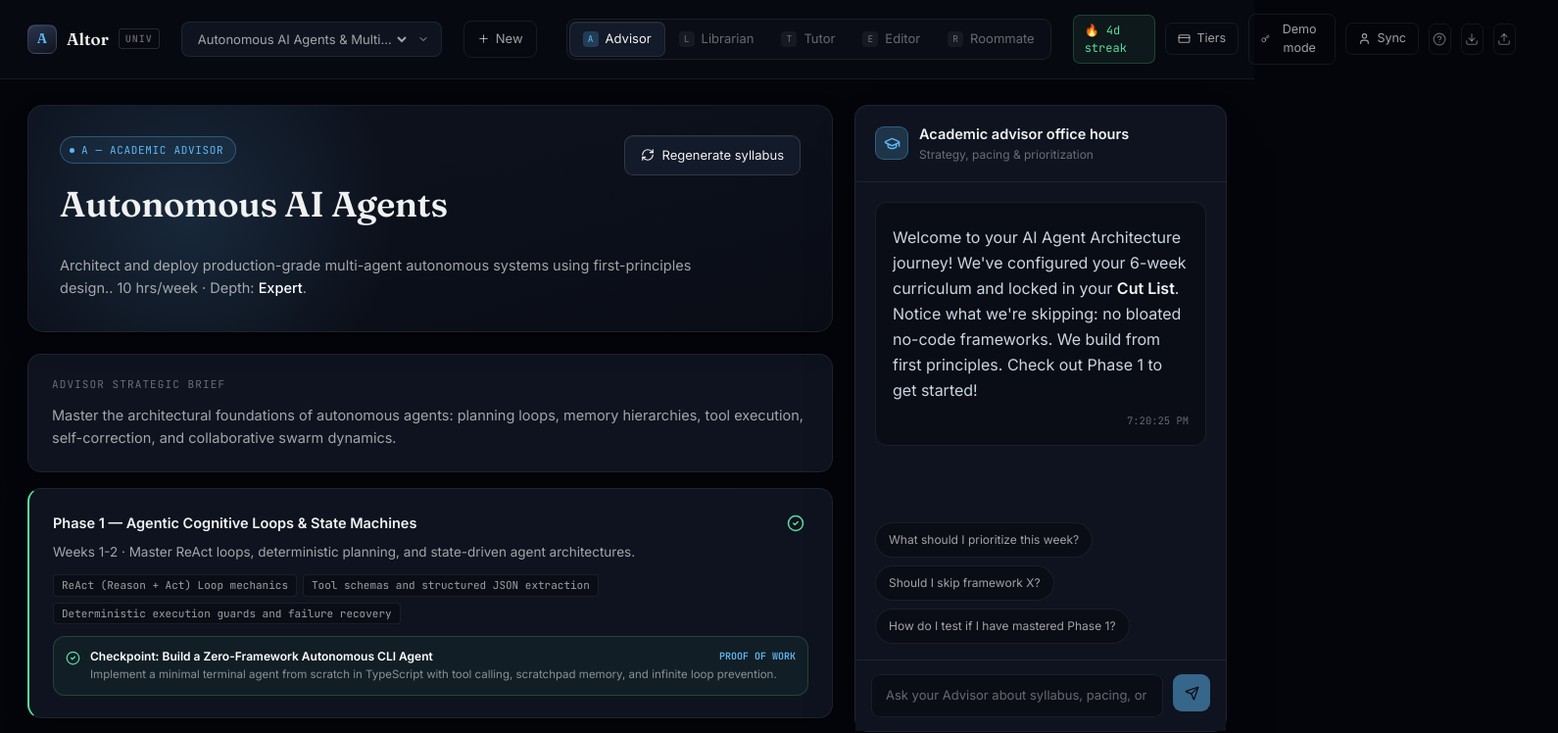
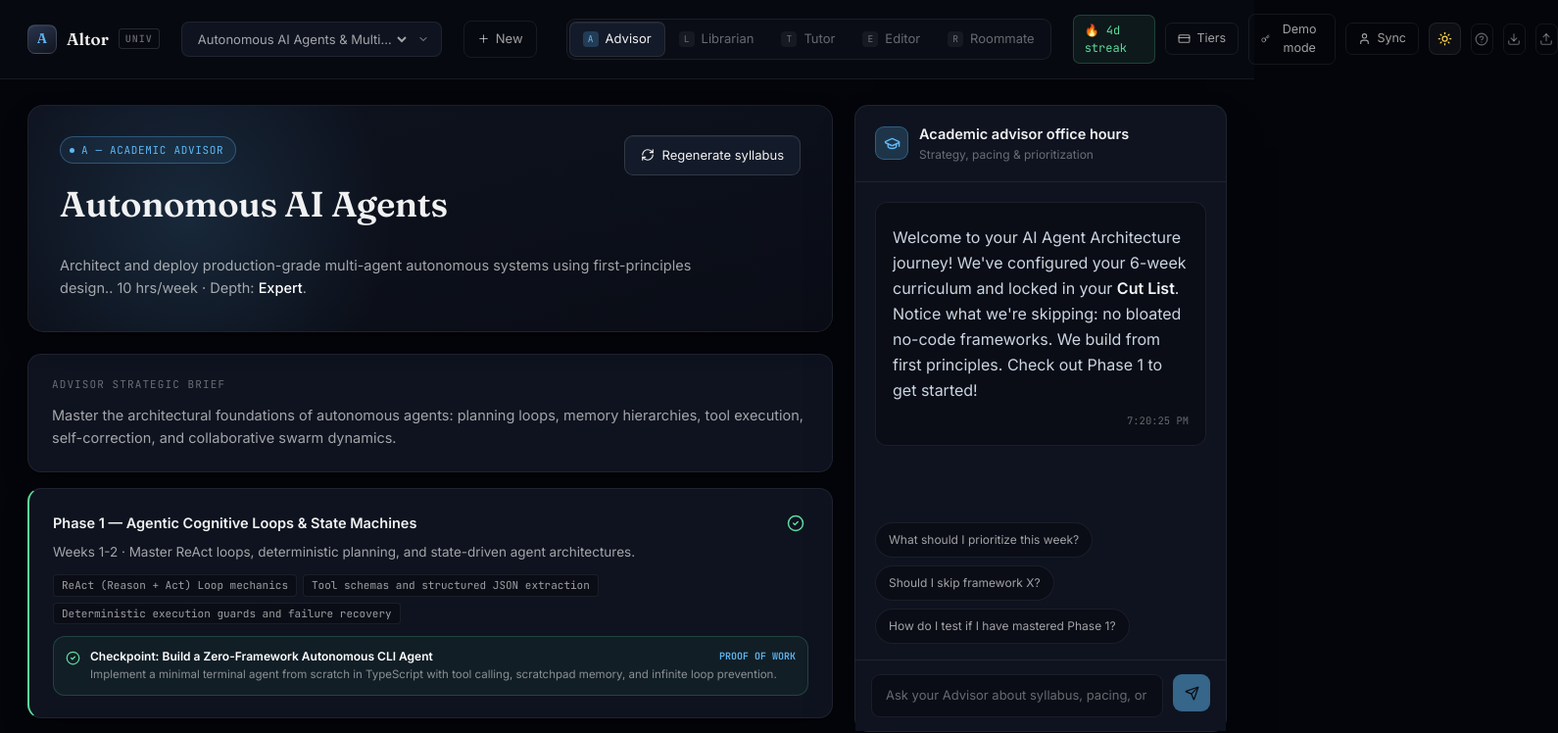
Before and after one commit to AW-Creates/alter-app, a React (Vite) app: page / in a window 1280 px wide. Shown: the top 748 px of the page at 98% size, 1590 px wide, since content can reach past the window. Built offline with nearby package versions, Linux system fonts and the light colour scheme.

Commit message:
feat(theme): implement full Light Mode (Ivory Parchment) & Dark Mode (Obsidian Void) toggle system

```diff
--- a/src/App.tsx
+++ b/src/App.tsx
@@ -1,6 +1,7 @@
 import React, { useState, useEffect } from 'react';
 import { useJourney } from './context/JourneyContext';
 import { AuthProvider, useAuth } from './context/AuthContext';
+import { ThemeProvider } from './context/ThemeContext';
 import { Navbar } from './components/layout/Navbar';
 import { ApiKeyModal } from './components/layout/ApiKeyModal';
 import { CreateJourneyModal } from './components/dashboard/CreateJourneyModal';
@@ -144,8 +145,10 @@ export const AppContent: React.FC = () => {
 
 export default function App() {
   return (
-    <AuthProvider>
-      <AppContent />
-    </AuthProvider>
+    <ThemeProvider>
+      <AuthProvider>
+        <AppContent />
+      </AuthProvider>
+    </ThemeProvider>
   );
 }
--- /dev/null
+++ b/src/components/common/ThemeToggle.tsx
@@ -0,0 +1,30 @@
+import React from 'react';
+import { useTheme } from '../../context/ThemeContext';
+import { Sun, Moon } from 'lucide-react';
+
+interface ThemeToggleProps {
+  className?: string;
+}
+
+export const ThemeToggle: React.FC<ThemeToggleProps> = ({ className = '' }) => {
+  const { theme, toggleTheme } = useTheme();
+
+  return (
+    <button
+      onClick={toggleTheme}
+      className={`p-2 rounded-lg transition border flex items-center justify-center ${
+        theme === 'dark'
+          ? 'bg-white/[0.04] hover:bg-white/[0.08] border-white/[0.08] text-amber-300 hover:text-amber-200'
+          : 'bg-slate-100 hover:bg-slate-200 border-slate-200 text-slate-700 hover:text-slate-900 shadow-sm'
+      } ${className}`}
+      title={theme === 'dark' ? 'Switch to Light Mode (Ivory Parchment)' : 'Switch to Dark Mode (Obsidian Void)'}
+      aria-label="Toggle Theme"
+    >
+      {theme === 'dark' ? (
+        <Sun size={15} className="transition-transform duration-300 hover:rotate-45" />
+      ) : (
+        <Moon size={15} className="transition-transform duration-300 hover:-rotate-12" />
+      )}
+    </button>
+  );
+};
--- a/src/components/landing/LandingPage.tsx
+++ b/src/components/landing/LandingPage.tsx
@@ -46,6 +46,7 @@ import {
   CheckCircle
 } from 'lucide-react';
 import { AlterPersona } from '../../types/alter';
+import { ThemeToggle } from '../common/ThemeToggle';
 
 interface LandingPageProps {
   onEnterApp: () => void;
@@ -316,6 +317,9 @@ export const LandingPage: React.FC<LandingPageProps> = ({ onEnterApp }) => {
           </nav>
 
           <div className="flex items-center gap-3">
+            {/* Theme Toggle (Light / Dark) */}
+            <ThemeToggle />
+
             {/* Sign In / Profile Button */}
             <button
               onClick={() => setIsAuthModalOpen(true)}
--- a/src/components/layout/Navbar.tsx
+++ b/src/components/layout/Navbar.tsx
@@ -16,6 +16,8 @@ import {
   User
 } from 'lucide-react';
 import { exportAllData, importAllData } from '../../services/storage';
+
+import { ThemeToggle } from '../common/ThemeToggle';
 
 interface NavbarProps {
   onOpenLanding?: () => void;
@@ -177,6 +179,9 @@ export const Navbar: React.FC<NavbarProps> = ({ onOpenLanding, onOpenPricing })
           <span className="truncate max-w-[80px]">{user.isGuest ? 'Sync' : user.username}</span>
         </button>
 
+        {/* Theme Toggle (Light / Dark) */}
+        <ThemeToggle />
+
         {/* Overview Button */}
         <button
           onClick={onOpenLanding}
--- /dev/null
+++ b/src/context/ThemeContext.tsx
@@ -0,0 +1,63 @@
+import React, { createContext, useContext, useState, useEffect } from 'react';
+
+type Theme = 'dark' | 'light';
+
+interface ThemeContextType {
+  theme: Theme;
+  toggleTheme: () => void;
+  setTheme: (theme: Theme) => void;
+}
+
+const STORAGE_KEY_THEME = 'altor_theme_mode_v1';
+
+const ThemeContext = createContext<ThemeContextType | undefined>(undefined);
+
+export const ThemeProvider: React.FC<{ children: React.ReactNode }> = ({ children }) => {
+  const [theme, setThemeState] = useState<Theme>(() => {
+    try {
+      const saved = localStorage.getItem(STORAGE_KEY_THEME) as Theme;
+      if (saved === 'light' || saved === 'dark') return saved;
+    } catch (e) {
+      console.error('Failed to load theme preference', e);
+    }
+    return 'dark'; // Default Obsidian Void
+  });
+
+  useEffect(() => {
+    try {
+      localStorage.setItem(STORAGE_KEY_THEME, theme);
+    } catch (e) {
+      console.error('Failed to persist theme', e);
+    }
+
+    const root = document.documentElement;
+    root.setAttribute('data-theme', theme);
+    if (theme === 'dark') {
+      root.classList.add('dark');
+      root.classList.remove('light');
+    } else {
+      root.classList.add('light');
+      root.classList.remove('dark');
+    }
+  }, [theme]);
+
+  const toggleTheme = () => {
+    setThemeState((prev) => (prev === 'dark' ? 'light' : 'dark'));
+  };
+
+  const setTheme = (newTheme: Theme) => {
+    setThemeState(newTheme);
+  };
+
+  return (
+    <ThemeContext.Provider value={{ theme, toggleTheme, setTheme }}>
+      {children}
+    </ThemeContext.Provider>
+  );
+};
+
+export const useTheme = () => {
+  const context = useContext(ThemeContext);
+  if (!context) throw new Error('useTheme must be used within a ThemeProvider');
+  return context;
+};
--- a/src/index.css
+++ b/src/index.css
@@ -31,6 +31,52 @@
   --font-display: 'Fraunces', Georgia, serif;
   --font-body: 'Inter', -apple-system, sans-serif;
   --font-mono: 'JetBrains Mono', ui-monospace, monospace;
+}
+
+/* Light Theme Tokens (Ivory Parchment & Modern Editorial) */
+[data-theme="light"],
+html.light,
+body.light {
+  --void: #f8fafc;
+  --surface-1: #ffffff;
+  --surface-2: #f1f5f9;
+  --surface-3: #e2e8f0;
+  --hairline: rgba(15, 23, 42, 0.08);
+  --hairline-strong: rgba(15, 23, 42, 0.15);
+  --ink: #0f172a;
+  --ink-2: #475569;
+  --ink-3: #64748b;
+
+  --advisor: #0284c7;    /* Deep Celestial Cerulean */
+  --librarian: #0d9488;  /* Deep Teal */
+  --tutor: #059669;      /* Deep Scholar Emerald */
+  --editor: #d97706;      /* Rich Amber / Ochre */
+  --roommate: #db2777;    /* Deep Vibrant Berry */
+
+  --shadow-card: 0 1px 3px rgba(15, 23, 42, 0.05), 0 10px 25px -5px rgba(15, 23, 42, 0.08);
+  --shadow-lift: 0 4px 6px -1px rgba(15, 23, 42, 0.07), 0 20px 30px -10px rgba(15, 23, 42, 0.12);
+}
+
+[data-theme="light"] .topnav {
+  background: rgba(255, 255, 255, 0.88);
+}
+
+[data-theme="light"] ::-webkit-scrollbar-track {
+  background: rgba(241, 245, 249, 0.8);
+}
+
+[data-theme="light"] ::-webkit-scrollbar-thumb {
+  background: rgba(15, 23, 42, 0.18);
+}
+
+[data-theme="light"] ::-webkit-scrollbar-thumb:hover {
+  background: rgba(15, 23, 42, 0.35);
+}
+
+[data-theme="light"] input,
+[data-theme="light"] textarea,
+[data-theme="light"] select {
+  color: var(--ink);
 }
 
 body[data-screen="advisor"], [data-screen="advisor"] { --accent: var(--advisor); }
```
